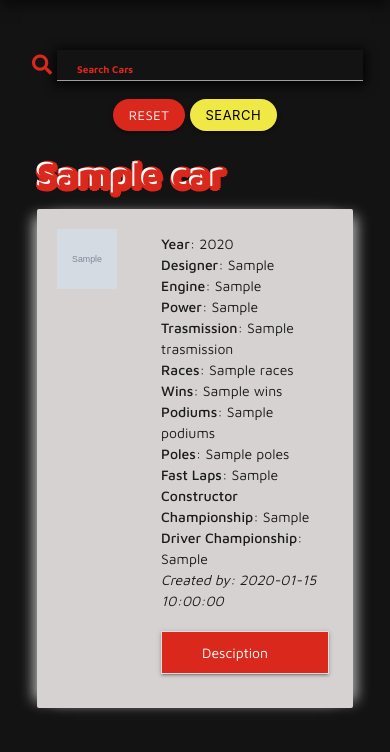
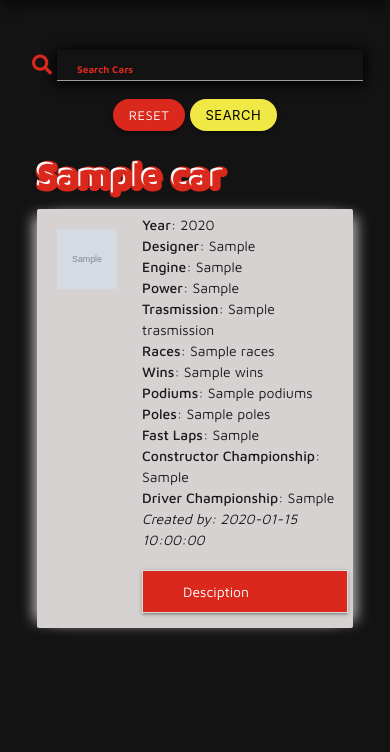
Before and after one commit to cartman1978/the-scuderia-ferrari_f1, a Flask app: page / in a window 390 px wide. Shown: the part 56-808 px from the top of the page. Run offline with Flask 2, Linux system fonts and the light colour scheme; grey boxes marked "Sample" are stand-in pictures; a database or web service that is not in the repository returns one stand-in record (values such as "Sample title"); some libraries are stand-ins or nearby versions.

Commit message:
styled card-content class for mobile

```diff
--- a/static/css/style.css
+++ b/static/css/style.css
@@ -253,4 +253,7 @@ h3, .profileHeader {
         width: 10rem;
         height: 10rem;
     }
+    .card .card-content {
+        padding: 0.5rem;
+    }
 }
```
